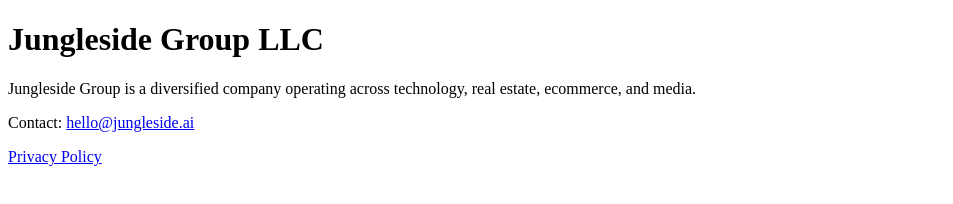
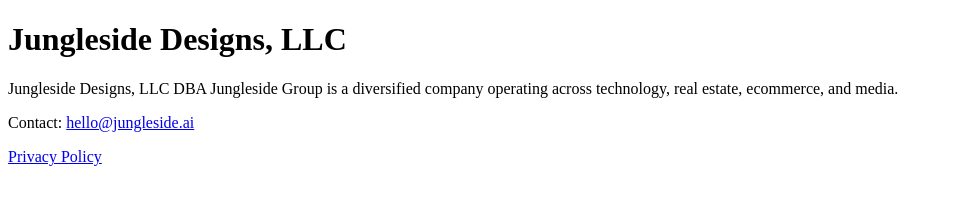
Before and after one commit to jungleside/static-site, a plain HTML site: page index.html in a window 1280 px wide. Shown: the whole page, without its empty margins (0-953 px from the left). Drawn offline with Linux system fonts and the light colour scheme.

Commit message:
Update index.html

```diff
--- a/index.html
+++ b/index.html
@@ -5,8 +5,8 @@
   <title>Jungleside Group LLC</title>
 </head>
 <body>
-  <h1>Jungleside Group LLC</h1>
-  <p>Jungleside Group is a diversified company operating across technology, real estate, ecommerce, and media.</p>
+  <h1>Jungleside Designs, LLC</h1>
+  <p>Jungleside Designs, LLC DBA Jungleside Group is a diversified company operating across technology, real estate, ecommerce, and media.</p>
   <p>Contact: <a href="mailto:hello@jungleside.ai">hello@jungleside.ai</a></p>
   <p><a href="privacy-policy.html">Privacy Policy</a></p>
 </body>
```
